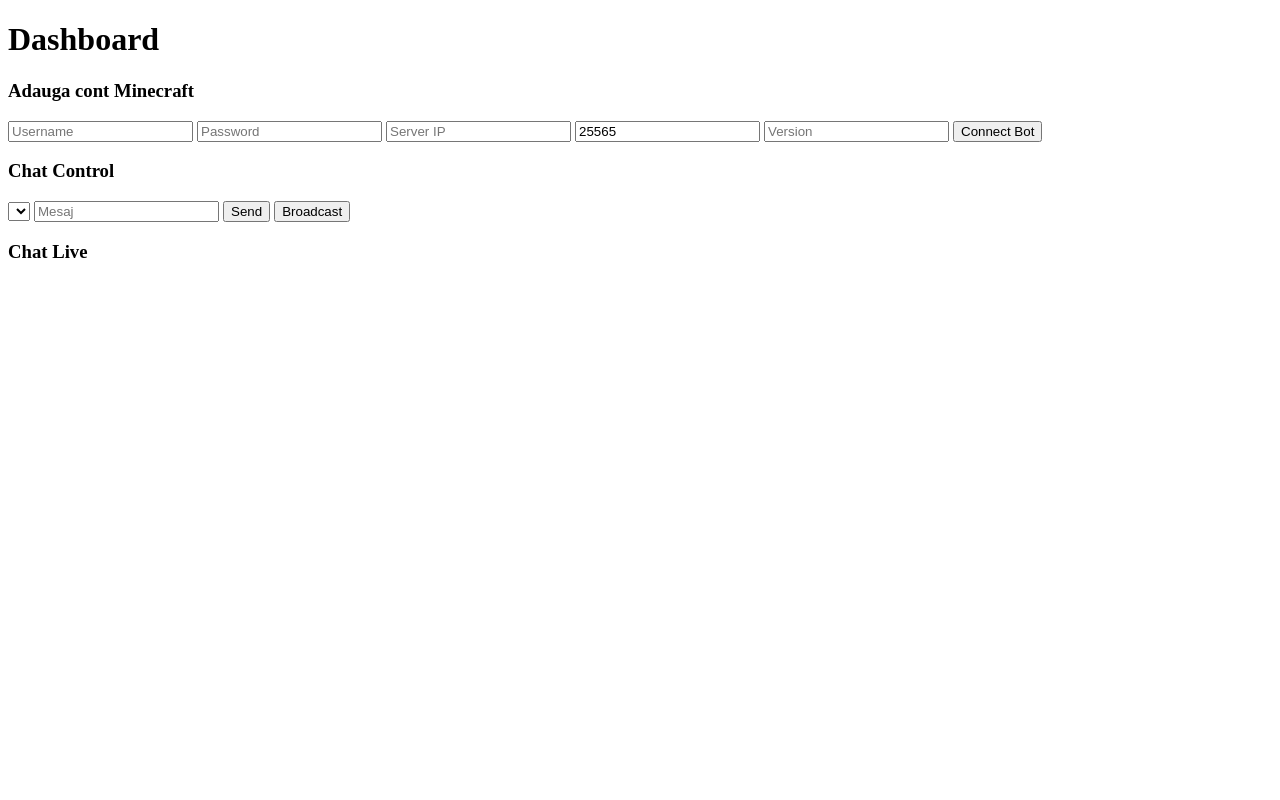
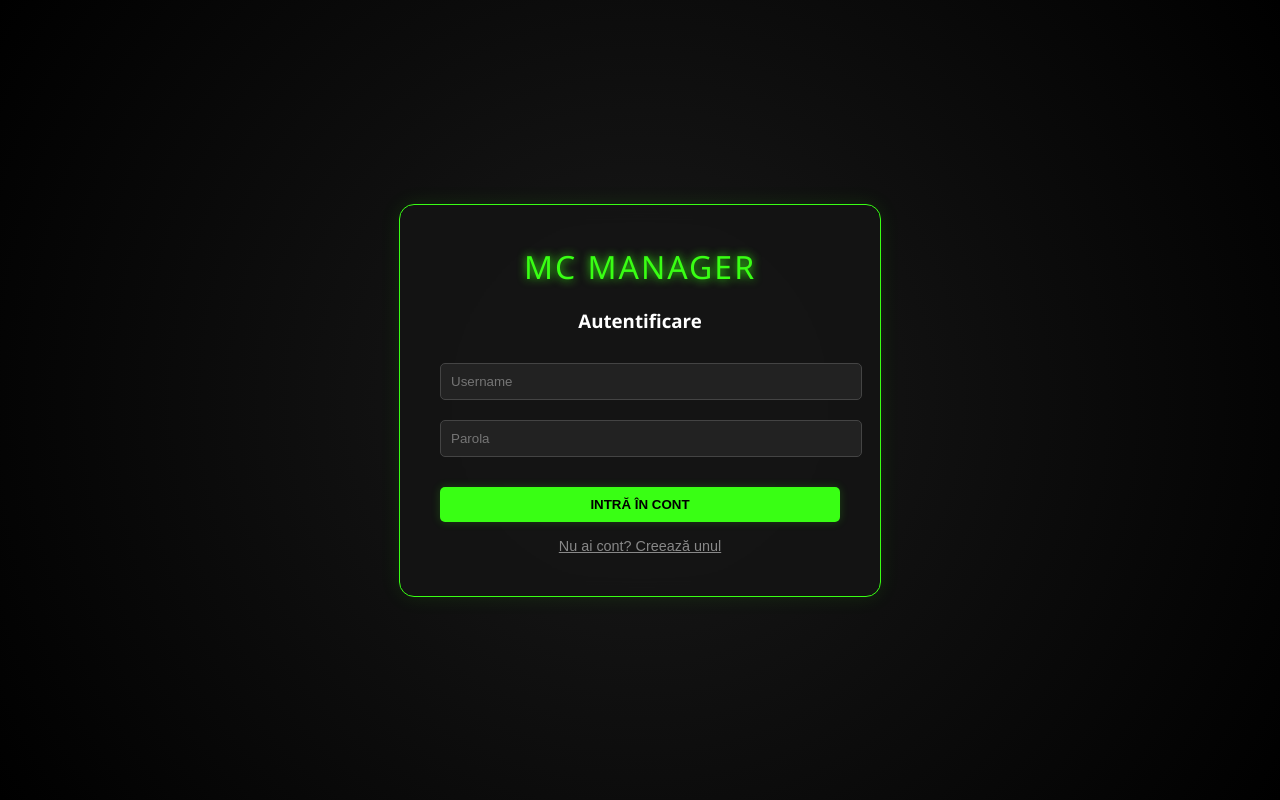
Before and after one commit to Gabitzuxis/Candy-Crush, a website: page public/login.html in a window 1280 px wide. Drawn offline with Linux system fonts and the light colour scheme.

Commit message:
Update login.html

```diff
--- a/public/login.html
+++ b/public/login.html
@@ -1,74 +1,139 @@
 <!DOCTYPE html>
-<h1>Dashboard</h1>
+<html lang="ro">
+<head>
+    <meta charset="UTF-8">
+    <meta name="viewport" content="width=device-width, initial-scale=1.0">
+    <title>Login - MC Bot Manager</title>
+    <link rel="stylesheet" href="css/style_dashboard.css">
+    <style>
+        /* Stiluri extra doar pentru Login (centrare) */
+        body {
+            display: flex;
+            justify-content: center;
+            align-items: center;
+            background: radial-gradient(circle at center, #1a1a1a 0%, #000 100%);
+        }
 
+        .auth-card {
+            background: rgba(20, 20, 20, 0.9);
+            border: 1px solid var(--neon-green);
+            box-shadow: 0 0 20px rgba(57, 255, 20, 0.1);
+            padding: 40px;
+            border-radius: 15px;
+            width: 100%;
+            max-width: 400px;
+            text-align: center;
+            backdrop-filter: blur(10px);
+        }
 
-<div class="card">
-<h3>Adauga cont Minecraft</h3>
-<input id="username" placeholder="Username" />
-<input id="password" placeholder="Password" />
-<input id="host" placeholder="Server IP" />
-<input id="port" placeholder="Port" value="25565" />
-<input id="version" placeholder="Version" />
-<button onclick="addBot()">Connect Bot</button>
-</div>
+        .logo-login {
+            font-size: 2rem;
+            color: var(--neon-green);
+            margin-bottom: 20px;
+            text-transform: uppercase;
+            letter-spacing: 2px;
+            text-shadow: 0 0 10px var(--neon-green);
+        }
 
+        .toggle-btn {
+            background: none;
+            border: none;
+            color: #888;
+            cursor: pointer;
+            margin-top: 15px;
+            font-size: 0.9rem;
+            text-decoration: underline;
+        }
+        .toggle-btn:hover { color: white; }
 
-<div class="card">
-<h3>Chat Control</h3>
-<select id="botSelect"></select>
-<input id="message" placeholder="Mesaj" />
-<button onclick="sendMessage()">Send</button>
-<button onclick="broadcast()">Broadcast</button>
-</div>
+        .error-msg {
+            color: var(--danger);
+            margin-top: 10px;
+            font-size: 0.9rem;
+            display: none;
+        }
+    </style>
+</head>
+<body>
 
+    <div class="auth-card">
+        <div class="logo-login">MC MANAGER</div>
+        <h3 id="form-title" style="color: white; margin-bottom: 20px;">Autentificare</h3>
 
-<div class="card">
-<h3>Chat Live</h3>
-<ul id="chat"></ul>
-</div>
-</div>
+        <form id="auth-form">
+            <input type="text" id="username" placeholder="Username" required autocomplete="off">
+            <input type="password" id="password" placeholder="Parola" required>
 
+            <button type="submit" class="btn" style="width: 100%; margin-top: 20px;">INTRĂ ÎN CONT</button>
+        </form>
 
-<script>
-const socket = io();
+        <p id="error-text" class="error-msg"></p>
 
+        <button class="toggle-btn" onclick="toggleMode()">Nu ai cont? Creează unul</button>
+    </div>
 
-socket.on("bots", (bots) => {
-const select = document.getElementById("botSelect");
-select.innerHTML="";
-bots.forEach(b=>{
-const opt=document.createElement("option");
-opt.value=b;opt.textContent=b;select.appendChild(opt);
-});
-});
+    <script>
+        let isLogin = true;
 
+        function toggleMode() {
+            isLogin = !isLogin;
+            const title = document.getElementById('form-title');
+            const btn = document.querySelector('.toggle-btn');
+            const submitBtn = document.querySelector('.btn');
+            const errorText = document.getElementById('error-text');
 
-socket.on("chat", ({username,message})=>{
-const li=document.createElement("li");
-li.textContent=username+": "+message;
-document.getElementById("chat").appendChild(li);
-});
+            if (isLogin) {
+                title.innerText = "Autentificare";
+                submitBtn.innerText = "INTRĂ ÎN CONT";
+                btn.innerText = "Nu ai cont? Creează unul";
+            } else {
+                title.innerText = "Înregistrare Admin";
+                submitBtn.innerText = "CREEAZĂ CONT";
+                btn.innerText = "Ai deja cont? Loghează-te";
+            }
+            errorText.style.display = 'none';
+        }
 
+        document.getElementById('auth-form').addEventListener('submit', async (e) => {
+            e.preventDefault();
 
-function addBot(){
-socket.emit("add-bot",{
-username:username.value,
-password:password.value,
-host:host.value,
-port:port.value,
-version:version.value
-})
-}
+            const username = document.getElementById('username').value;
+            const password = document.getElementById('password').value;
+            const errorText = document.getElementById('error-text');
 
+            // Alegem ruta în funcție de mod (Login sau Register)
+            const endpoint = isLogin ? '/api/login' : '/api/register';
 
-function sendMessage(){
-socket.emit("send-message",{username:botSelect.value,message:message.value})
-}
+            try {
+                const res = await fetch(endpoint, {
+                    method: 'POST',
+                    headers: { 'Content-Type': 'application/json' },
+                    body: JSON.stringify({ username, password })
+                });
 
+                const data = await res.json();
 
-function broadcast(){
-socket.emit("broadcast",message.value)
-}
-</script>
+                if (data.success) {
+                    if (isLogin) {
+                        // Dacă login-ul e ok, mergem la Dashboard
+                        window.location.href = '/dashboard.html';
+                    } else {
+                        // Dacă înregistrarea e ok, trecem pe login
+                        alert("Cont creat cu succes! Acum te poți loga.");
+                        toggleMode();
+                    }
+                } else {
+                    // Afișăm eroarea
+                    errorText.innerText = data.message || "A apărut o eroare.";
+                    errorText.style.display = 'block';
+                }
+            } catch (err) {
+                console.error(err);
+                errorText.innerText = "Eroare de conexiune la server.";
+                errorText.style.display = 'block';
+            }
+        });
+    </script>
+
 </body>
 </html>
```
